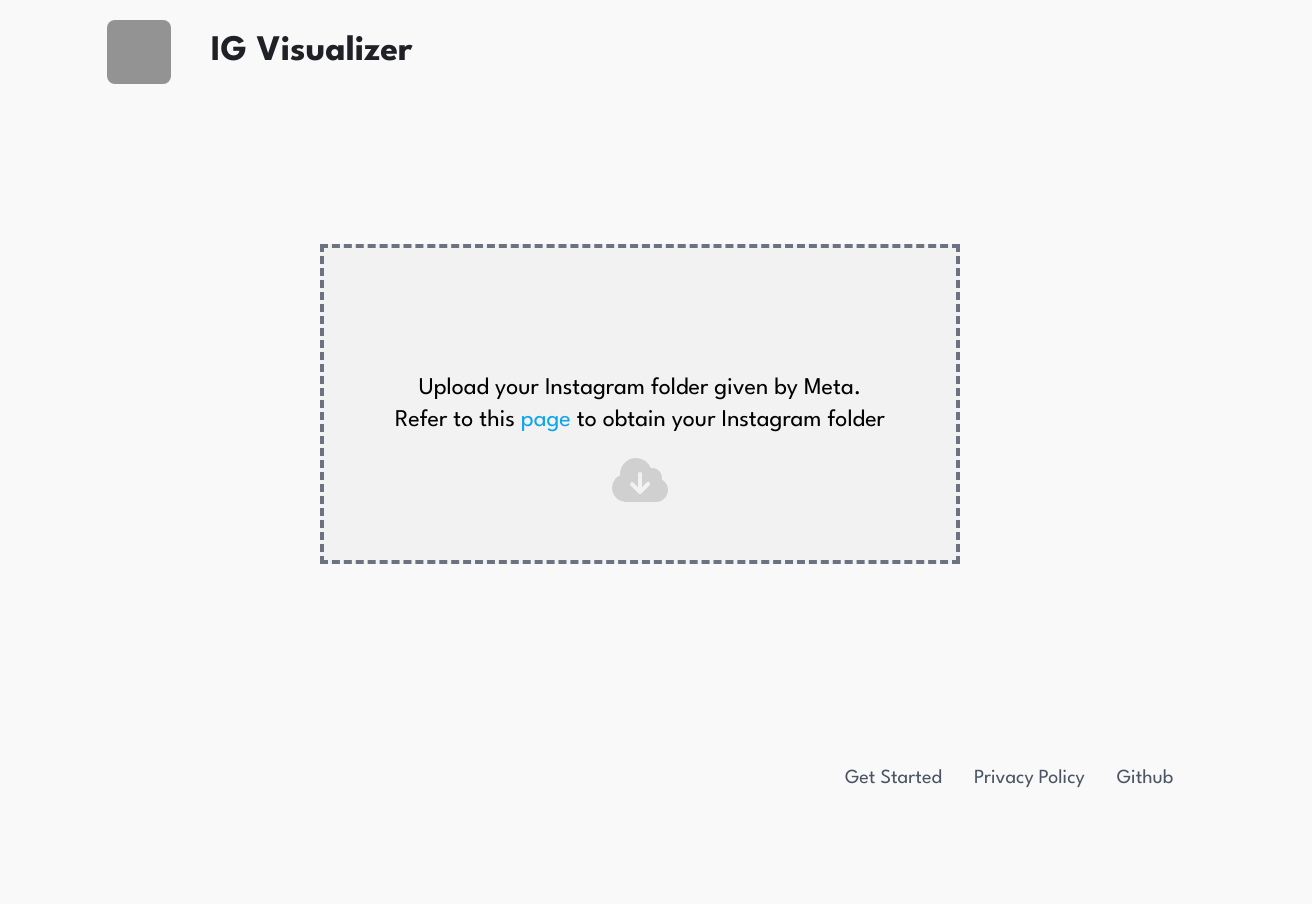
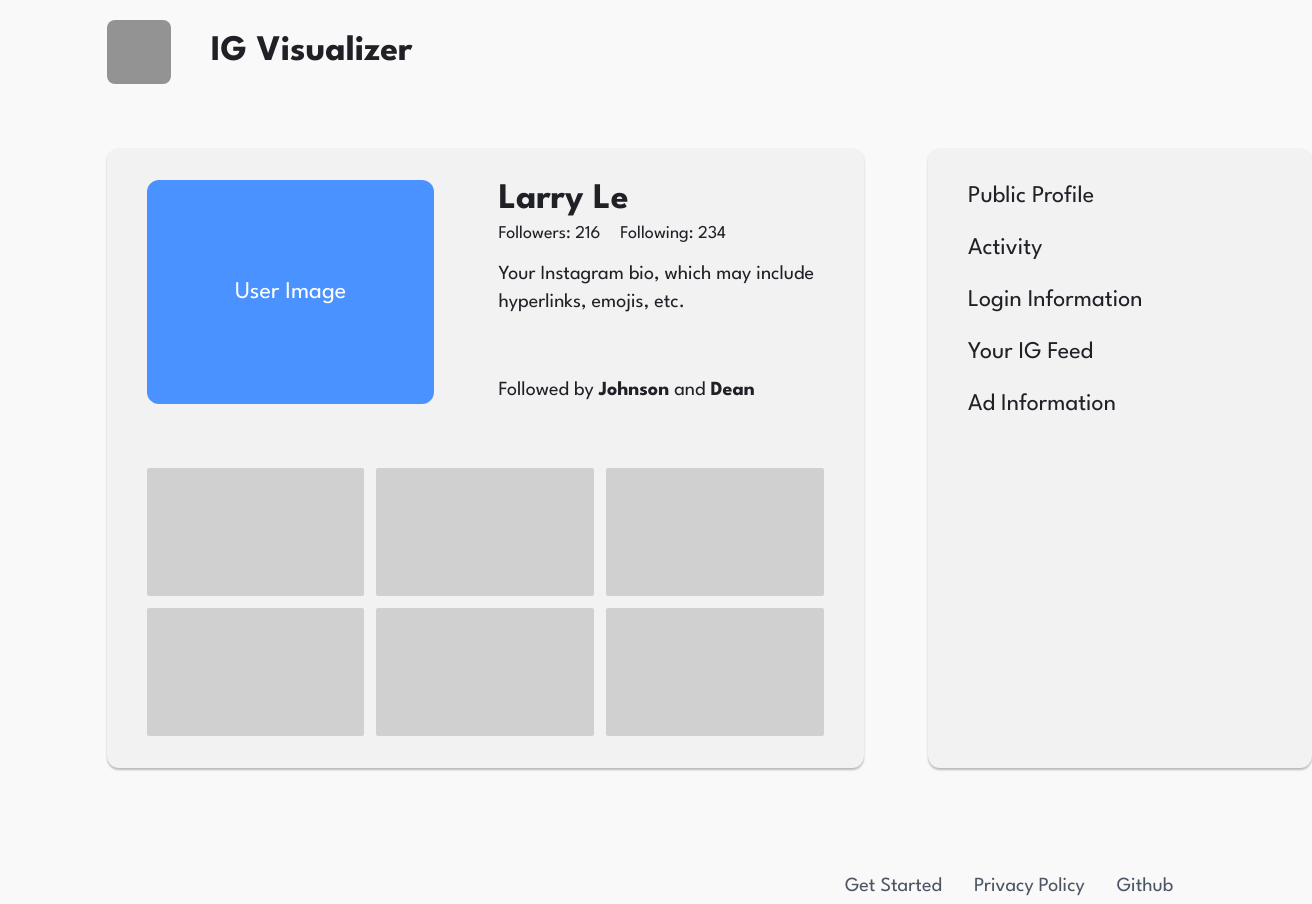
Before and after one commit to Larry-Larriee/IG-visualizer, a Next.js app in the folder my-app/: page /visualize in a window 1280 px wide. Shown: the whole page, 1312 px wide, since content can reach past the window. Before the commit the page ends 800 px from the top, so only its background shows below. Built offline with nearby package versions, Linux system fonts and the light colour scheme.

Commit message:
visualize page public profile
created the visualize page's public profile

```diff
--- a/my-app/src/app/globals.css
+++ b/my-app/src/app/globals.css
@@ -165,6 +165,12 @@ body {
 }
 
 @layer utilities {
+  .shadow-rough {
+    box-shadow: 0px 2px 2px 0px rgba(0, 0, 0, 0.25);
+  }
+}
+
+@layer utilities {
   .text-balance {
     text-wrap: balance;
   }
--- a/my-app/src/app/visualize/page.js
+++ b/my-app/src/app/visualize/page.js
@@ -1,9 +1,23 @@
-import React from "react";
+"use client";
+
+import React, { useState, useEffect } from "react";
 import SpanLink from "../components/helper/SpanLink";
 
 export default function Page() {
+  const [folder, setFolder] = useState(true);
+  const [section, setSection] = useState("Public Profile");
+
+  const changeSection = (sectionButton) => {
+    setSection(sectionButton);
+  };
+
+  useEffect(() => {
+    console.log(section);
+  }, [section]);
+
   return (
     <>
+      {!folder && (
         <div className="bg-prim-5 relative my-24 flex h-80 w-1/2 items-center justify-center border-4 border-dashed border-gray-500 hover:cursor-pointer">
           <section flex="flex flex-col gap-3 w-3/4">
             <p className="text-center font-league text-2xl">
@@ -33,6 +47,91 @@ export default function Page() {
             />
           </svg>
         </div>
+      )}
+
+      {folder && (
+        <div className="flex w-10/12 gap-16">
+          <section className="bg-prim-5 shadow-rough flex w-full flex-col gap-16 rounded-xl px-10 py-8">
+            <div className="flex gap-16">
+              <div className="bg-prim-9 w-116 flex h-56 items-center justify-center rounded-xl transition duration-200 ease-in-out hover:scale-105">
+                <p className="font-league text-2xl text-white">User Image</p>
+              </div>
+
+              <div className="flex min-h-56 flex-col">
+                <article className="flex flex-col gap-3">
+                  <div className="flex flex-col">
+                    <p className="text-prim-2 font-league text-4xl font-bold">
+                      Larry Le
+                    </p>
+                    <div className="flex gap-5">
+                      <p className="text-prim-2 font-league text-lg">
+                        Followers: 216
+                      </p>
+                      <p className="text-prim-2 font-league text-lg">
+                        Following: 234
+                      </p>
+                    </div>
+                  </div>
+
+                  <p className="text-prim-2 font-league text-xl">
+                    Your Instagram bio, which may include hyperlinks, emojis,
+                    etc.
+                  </p>
+                </article>
+
+                <div className="flex h-full flex-col justify-end">
+                  <p className="text-prim-2 font-league text-xl">
+                    Followed by <span className="font-bold">Johnson</span> and{" "}
+                    <span className="font-bold">Dean</span>
+                  </p>
+                </div>
+              </div>
+            </div>
+
+            {/* you are able to add flex-grow or flex-shrink to children of a flexbox. setting it to 1/4 rounded each div to almost 1/3, the equivalent of setting width to 1/3 and accounting for the gap-3 */}
+            <div className="flex flex-wrap gap-3">
+              <div className="bg-prim-6 h-32 w-1/4 flex-grow rounded-sm" />
+              <div className="bg-prim-6 h-32 w-1/4 flex-grow rounded-sm" />
+              <div className="bg-prim-6 h-32 w-1/4 flex-grow rounded-sm" />
+              <div className="bg-prim-6 h-32 w-1/4 flex-grow rounded-sm" />
+              <div className="bg-prim-6 h-32 w-1/4 flex-grow rounded-sm" />
+              <div className="bg-prim-6 h-32 w-1/4 flex-grow rounded-sm" />
+            </div>
+          </section>
+          <section className="bg-prim-5 shadow-rough flex w-96 flex-none flex-col gap-5 rounded-xl px-10 py-8">
+            <p
+              onClick={() => changeSection("Public Profile")}
+              className="text-prim-2 hover:text-prim-9 font-league text-2xl transition duration-200 hover:scale-105 hover:cursor-pointer"
+            >
+              Public Profile
+            </p>
+            <p
+              onClick={() => changeSection("Activity")}
+              className="text-prim-2 hover:text-prim-9 font-league text-2xl transition duration-200 hover:scale-105 hover:cursor-pointer"
+            >
+              Activity
+            </p>
+            <p
+              onClick={() => changeSection("Login Information")}
+              className="text-prim-2 hover:text-prim-9 font-league text-2xl transition duration-200 hover:scale-105 hover:cursor-pointer"
+            >
+              Login Information
+            </p>
+            <p
+              onClick={() => changeSection("Your IG Feed")}
+              className="text-prim-2 hover:text-prim-9 font-league text-2xl transition duration-200 hover:scale-105 hover:cursor-pointer"
+            >
+              Your IG Feed
+            </p>
+            <p
+              onClick={() => changeSection("Ad Information")}
+              className="text-prim-2 hover:text-prim-9 font-league text-2xl transition duration-200 hover:scale-105 hover:cursor-pointer"
+            >
+              Ad Information
+            </p>
+          </section>
+        </div>
+      )}
     </>
   );
 }
```
Lines whose indentation alone changed are shown as unchanged.
